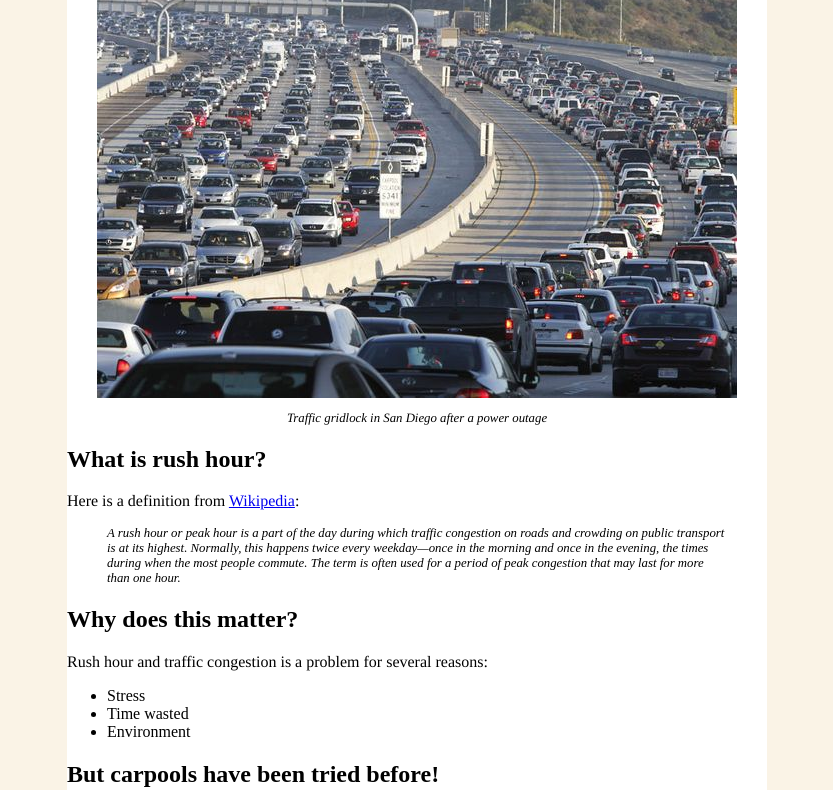
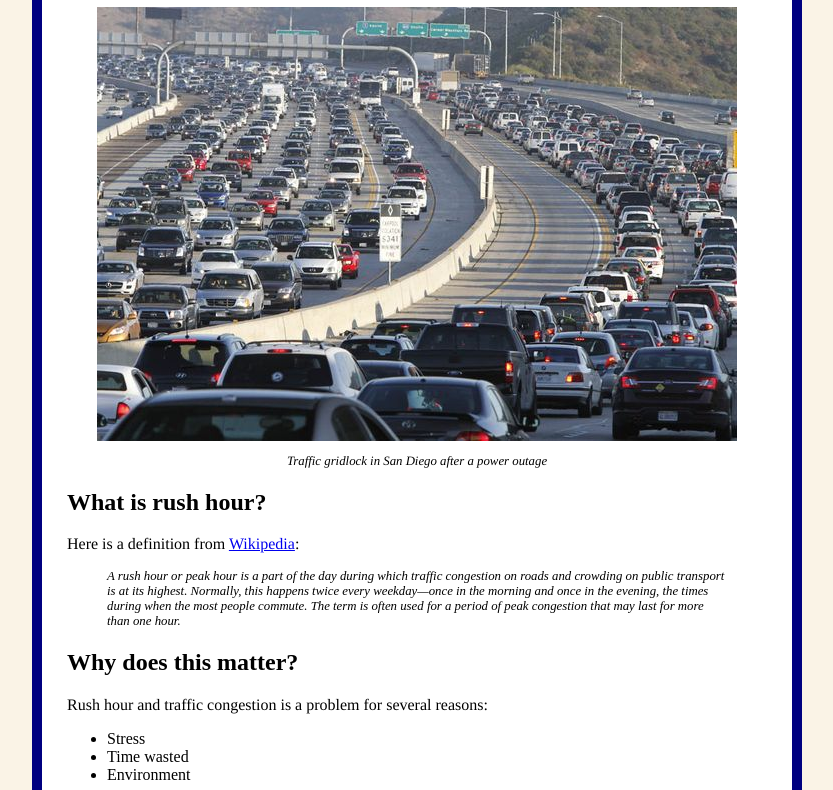
Before and after one commit to EanWong/EanWong.github.io, a plain HTML site: page ids/learninghtmlandcss.html in a window 1280 px wide. Shown: the part 116-906 px from the top of the page, without its empty margins (223-1056 px from the left). Drawn offline with Linux system fonts and the light colour scheme.

Commit message:
Validated

```diff
--- a/ids/style.css
+++ b/ids/style.css
@@ -9,6 +9,9 @@ div {
 	margin-left: auto;
 	margin-right: auto;
 	background:white;
+    	padding: 25px;
+    	border: 10px solid navy;
+
 }
 
 h1 {
```
